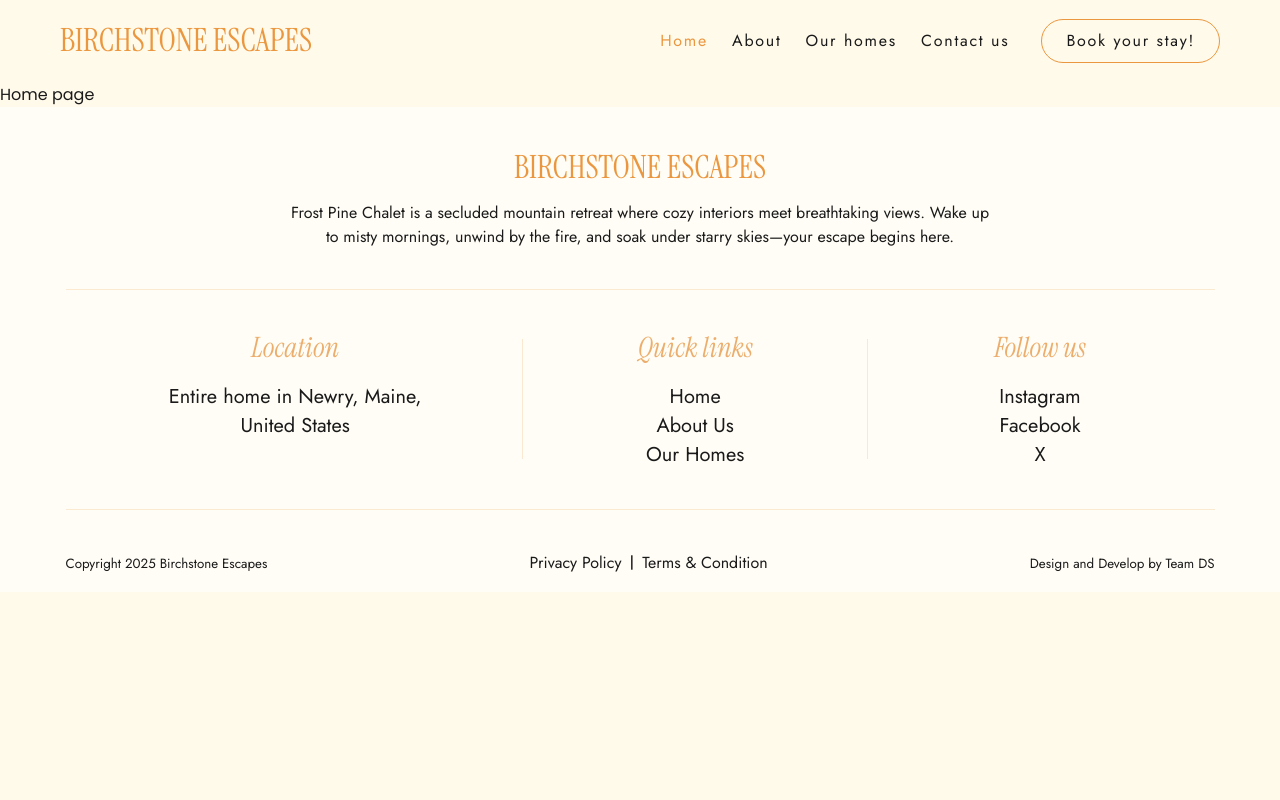
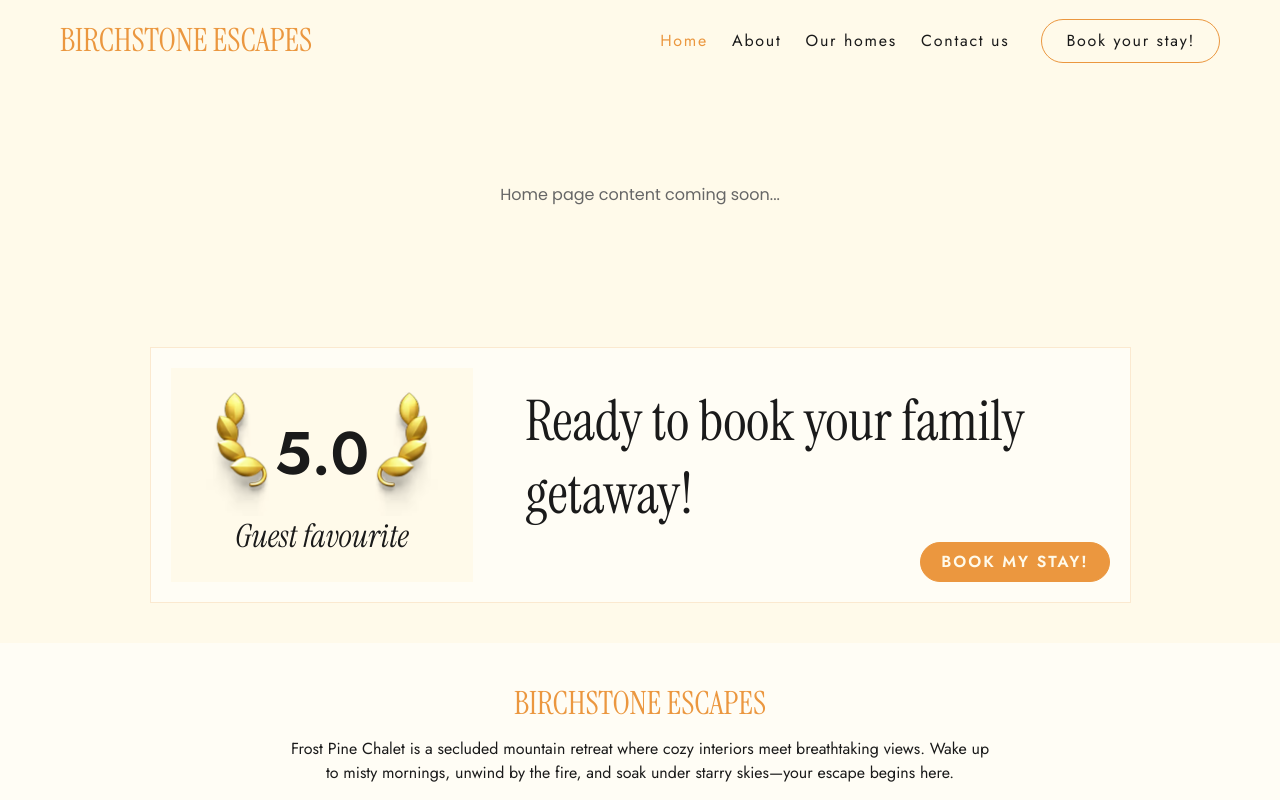
Before and after one commit to deepakshukla89/Birchstone-Escapes, a React (Create React App) app: page / in a window 1280 px wide. Shown: the top 800 px of the page. Built offline with nearby package versions, Linux system fonts and the light colour scheme; the HTML template or start-up script is replaced by a standard one.

Commit message:
booking card added

```diff
--- /dev/null
+++ b/src/component/common/BookingCard.css
@@ -0,0 +1,164 @@
+/* ===== Booking Card ===== */
+.booking-card {
+    padding: 40px 20px;
+    display: flex;
+    justify-content: center;
+}
+
+.booking-card-container {
+    display: flex;
+    align-items: flex-end;
+    gap: 52px;
+    padding: 20px;
+    max-width: 981px;
+    width: 100%;
+    background-color: #FFFDF5;
+    border: 1px solid rgba(235, 151, 63, 0.2);
+}
+
+/* Award Badge Section */
+.booking-card-badge {
+    display: flex;
+    flex-direction: column;
+    justify-content: center;
+    align-items: center;
+    padding: 24px 22px;
+    background-color: var(--color-bg);
+}
+
+.badge-rating {
+    display: flex;
+    justify-content: center;
+    align-items: center;
+    position: relative;
+    width: 100%;
+    gap: 0px;
+}
+
+.badge-laurel {
+    width: 82px;
+    height: auto;
+    object-fit: contain;
+}
+
+.badge-laurel-right {
+    transform: scaleX(-1);
+}
+
+.badge-score {
+    font-family: var(--font-nav);
+    font-size: 60px;
+    font-weight: 600;
+    line-height: 1;
+    text-align: center;
+    color: var(--color-black);
+    z-index: 1;
+}
+
+.badge-title {
+    font-family: var(--font-logo);
+    font-style: italic;
+    font-size: 32px;
+    font-weight: 400;
+    line-height: 1.3;
+    text-align: center;
+    color: var(--color-black);
+    margin: 0;
+}
+
+/* CTA Section */
+.booking-card-cta {
+    display: flex;
+    flex-direction: column;
+    justify-content: flex-end;
+    align-items: flex-end;
+    gap: 12px;
+    flex: 1;
+}
+
+.booking-card-heading {
+    font-family: var(--font-logo);
+    font-size: 56px;
+    font-weight: 400;
+    line-height: 1.3;
+    color: var(--color-black);
+    margin: 0;
+}
+
+.booking-card-btn {
+    display: inline-flex;
+    justify-content: center;
+    align-items: center;
+    padding: 6px 20px;
+    font-family: var(--font-nav);
+    font-size: 16px;
+    font-weight: 600;
+    letter-spacing: 0.12em;
+    color: var(--color-bg);
+    background-color: var(--color-primary);
+    border: 1px solid var(--color-primary);
+    border-radius: 58px;
+    transition: all 0.3s ease;
+}
+
+.booking-card-btn:hover {
+    background-color: var(--color-primary-dark);
+    color: var(--color-white);
+    transform: translateY(-2px);
+}
+
+/* ===== Mobile Responsive ===== */
+@media (max-width: 900px) {
+    .booking-card-container {
+        flex-direction: column;
+        align-items: center;
+        gap: 32px;
+    }
+
+    .booking-card-badge {
+        min-width: auto;
+        width: 100%;
+        max-width: 300px;
+    }
+
+    .booking-card-cta {
+        align-items: center;
+    }
+
+    .booking-card-heading {
+        font-size: 40px;
+        text-align: center;
+    }
+}
+
+@media (max-width: 600px) {
+    .booking-card {
+        padding: 24px 16px;
+    }
+
+    .booking-card-container {
+        padding: 16px;
+    }
+
+    .badge-laurel {
+        width: 60px;
+    }
+
+    .badge-score {
+        font-size: 48px;
+        margin: 0 -15px;
+    }
+
+    .badge-title {
+        font-size: 24px;
+    }
+
+    .booking-card-heading {
+        font-size: 28px;
+    }
+
+    .booking-card-btn {
+        font-size: 14px;
+        padding: 10px 20px;
+    }
+}
--- /dev/null
+++ b/src/component/common/BookingCard.jsx
@@ -0,0 +1,63 @@
+import React from 'react';
+import { Link } from 'react-router-dom';
+import './BookingCard.css';
+
+const BookingCard = () => {
+    return (
+        <section
+            className="booking-card"
+            aria-label="Book your stay"
+            itemScope
+            itemType="https://schema.org/Product"
+        >
+            <div className="booking-card-container">
+                {/* Award Badge Section */}
+                <div
+                    className="booking-card-badge"
+                    itemScope
+                    itemType="https://schema.org/AggregateRating"
+                >
+                    <div className="badge-rating">
+                        <img
+                            src="/image/award.png"
+                            alt="Award laurel left"
+                            className="badge-laurel badge-laurel-left"
+                            loading="lazy"
+                        />
+                        <span
+                            className="badge-score"
+                            itemProp="ratingValue"
+                        >
+                            5.0
+                        </span>
+                        <img
+                            src="/image/award.png"
+                            alt="Award laurel right"
+                            className="badge-laurel badge-laurel-right"
+                            loading="lazy"
+                        />
+                    </div>
+                    <p className="badge-title" itemProp="description">Guest favourite</p>
+                    <meta itemProp="bestRating" content="5" />
+                    <meta itemProp="worstRating" content="1" />
+                </div>
+
+                {/* CTA Section */}
+                <div className="booking-card-cta">
+                    <h2 className="booking-card-heading" itemProp="name">
+                        Ready to book your family getaway!
+                    </h2>
+                    <Link
+                        to="/booking"
+                        className="booking-card-btn"
+                        aria-label="Book your vacation stay now"
+                    >
+                        BOOK MY STAY!
+                    </Link>
+                </div>
+            </div>
+        </section>
+    );
+};
+
+export default BookingCard;
--- a/src/component/homePage/homepageScreen.jsx
+++ b/src/component/homePage/homepageScreen.jsx
@@ -1,5 +1,6 @@
 import React from 'react';
 import SEOMetaTags from '../common/SEOMetaTags';
+import BookingCard from '../common/BookingCard';
 import './homepageScreen.css';
 
 export default function HomepageScreen() {
@@ -12,7 +13,11 @@ export default function HomepageScreen() {
       />
 
       <div className="homepage">
-        Home page
+        {/* Hero and other sections will go here */}
+        <p style={{ padding: '100px 20px', textAlign: 'center' }}>Home page content coming soon...</p>
+
+        {/* Booking Card - Above Footer */}
+        <BookingCard />
       </div>
     </>
   );
```
Also changed, not shown: public/image/award.png (added).
